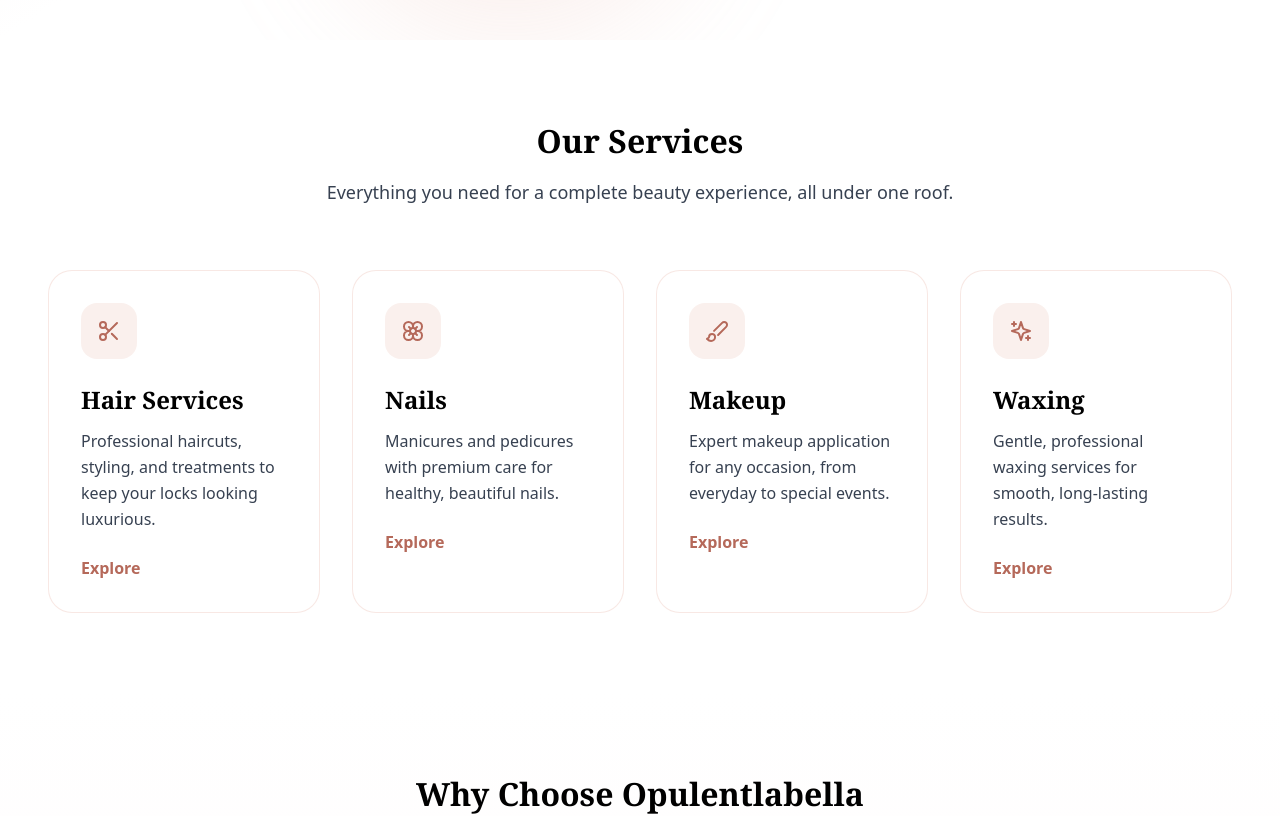
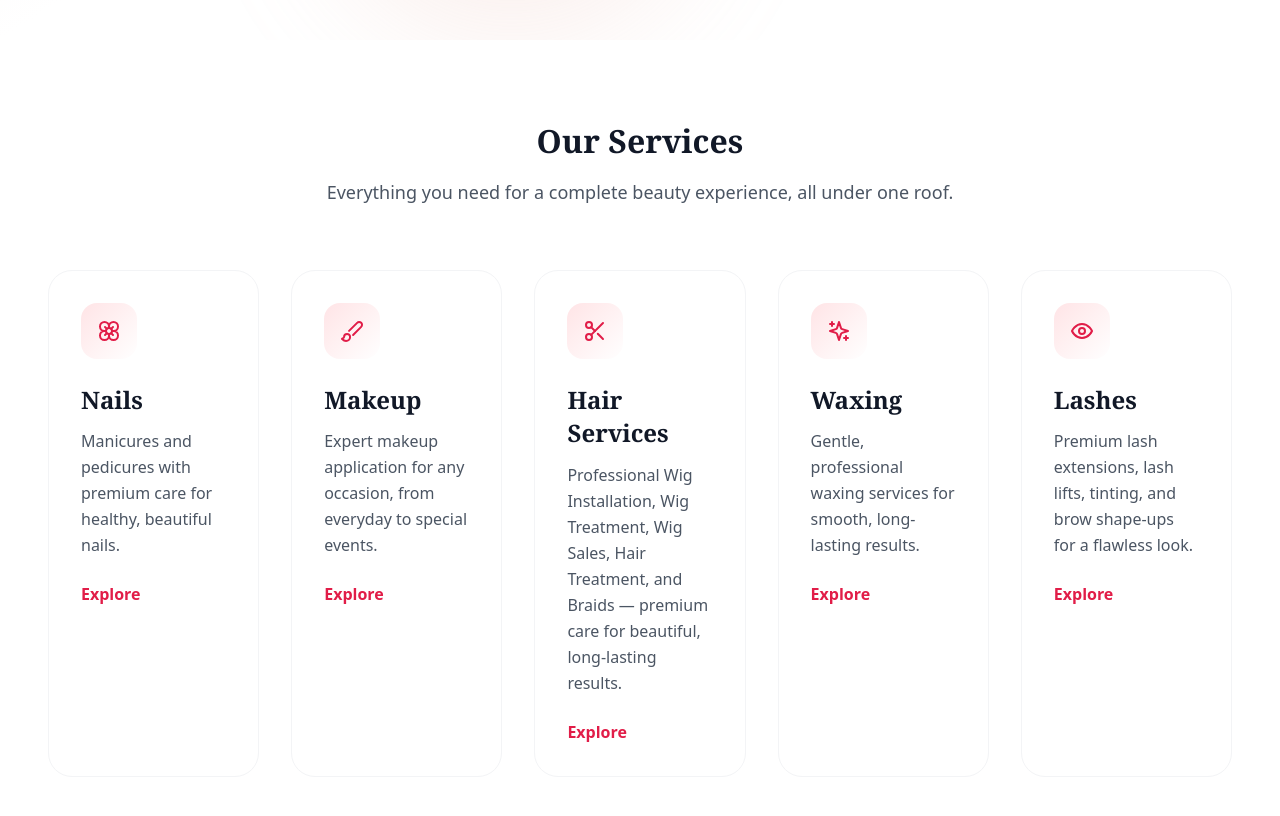
Before and after one commit to sahooankita020-debug/opulentlabella-new, a React (Vite) app: page / in a window 1280 px wide. Shown: the part 760-1576 px from the top of the page. Built offline with nearby package versions, Linux system fonts and the light colour scheme.

Commit message:
Updated services, footer hours, hero color, and icons

```diff
--- a/src/components/Footer.tsx
+++ b/src/components/Footer.tsx
@@ -20,10 +20,12 @@ export default function Footer() {
           <div>
             <h4 className="font-semibold text-white mb-4">Services</h4>
             <ul className="space-y-2 text-sm">
-              <li><a className="hover:text-[#B5695A] transition-colors" href="#">Hair Services</a></li>
               <li><a className="hover:text-[#B5695A] transition-colors" href="#">Nails</a></li>
               <li><a className="hover:text-[#B5695A] transition-colors" href="#">Makeup</a></li>
+              <li><a className="hover:text-[#B5695A] transition-colors" href="#">Hair</a></li>
               <li><a className="hover:text-[#B5695A] transition-colors" href="#">Waxing</a></li>
+              <li><a className="hover:text-[#B5695A] transition-colors" href="#">Lashes</a></li>
+
             </ul>
           </div>
 
@@ -67,14 +69,15 @@ export default function Footer() {
         <div className="grid grid-cols-1 md:grid-cols-2 gap-12 py-8 border-t border-[#B5695A]/10">
 
           <div className="flex items-start gap-3">
-            <Clock className="w-5 h-5 text-[#B5695A]" />
+            <Clock className="w-5 h-5 text-rose-400 mt-1 flex-shrink-0" />
             <div>
               <p className="font-semibold text-white mb-2">Hours</p>
-              <p className="text-sm text-gray-400">Mon - Fri: 10:00 AM - 7:00 PM</p>
-              <p className="text-sm text-gray-400">Saturday: 10:00 AM - 6:00 PM</p>
-              <p className="text-sm text-gray-400">Sunday: Closed</p>
+              <p className="text-sm">Monday - Friday: 09:00 AM - 17:30 PM</p>
+              <p className="text-sm">Saturday: 09:00 AM - 13:30 PM</p>
+              <p className="text-sm">Sunday: Closed</p>
             </div>
           </div>
+
 
           <div className="flex items-start gap-3">
             <MapPin className="w-5 h-5 text-[#B5695A]" />
--- a/src/components/Hero.tsx
+++ b/src/components/Hero.tsx
@@ -32,7 +32,7 @@ export default function Hero() {
         {/* Heading */}
         <h1 className="font-serif text-display-lg lg:text-5xl font-bold text-black mb-6">
           Affordable Beauty Services with a{' '}
-          <span className="text-[#B5695A] font-extrabold">
+          <span className="text-[#C4636F] font-extrabold">
             Luxury Experience
           </span>
         </h1>
--- a/src/components/HowItWorks.tsx
+++ b/src/components/HowItWorks.tsx
@@ -10,7 +10,7 @@ const steps = [
   {
     icon: CreditCard,
     title: 'Confirm with a Deposit',
-    description: 'Secure your appointment with a small deposit to ensure your booking.',
+    description: 'A non refundable fee of a R150 is required to ensure your booking.',
   },
   {
     icon: Sparkles,
--- a/src/components/Services.tsx
+++ b/src/components/Services.tsx
@@ -1,25 +1,35 @@
-import { Scissors, Sparkles, Brush, Flower } from 'lucide-react';
+import { Scissors, Sparkles, Brush, Flower,Eye } from 'lucide-react';
 
 const services = [
   {
-    icon: Scissors,
-    title: 'Hair Services',
-    description: 'Professional haircuts, styling, and treatments to keep your locks looking luxurious.',
-  },
-  {
     icon: Flower,
     title: 'Nails',
-    description: 'Manicures and pedicures with premium care for healthy, beautiful nails.',
+    description:
+      'Manicures and pedicures with premium care for healthy, beautiful nails.',
   },
   {
     icon: Brush,
     title: 'Makeup',
-    description: 'Expert makeup application for any occasion, from everyday to special events.',
+    description:
+      'Expert makeup application for any occasion, from everyday to special events.',
+  },
+  {
+    icon: Scissors,
+    title: 'Hair Services',
+    description:
+      'Professional Wig Installation, Wig Treatment, Wig Sales, Hair Treatment, and Braids — premium care for beautiful, long-lasting results.',
   },
   {
     icon: Sparkles,
     title: 'Waxing',
-    description: 'Gentle, professional waxing services for smooth, long-lasting results.',
+    description:
+      'Gentle, professional waxing services for smooth, long-lasting results.',
+  },
+  {
+    icon: Eye,
+    title: 'Lashes',
+    description:
+      'Premium lash extensions, lash lifts, tinting, and brow shape-ups for a flawless look.',
   },
 ];
 
@@ -27,37 +37,38 @@ export default function Services() {
   return (
     <section className="py-section px-6 sm:px-8 lg:px-12 max-w-7xl mx-auto">
       <div className="text-center mb-16">
-        <h2 className="font-serif text-heading-lg mb-4 text-black">Our Services</h2>
-        <p className="text-lg text-gray-700 max-w-2xl mx-auto">
+        <h2 className="font-serif text-heading-lg mb-4 text-gray-900">Our Services</h2>
+        <p className="text-lg text-gray-600 max-w-2xl mx-auto">
           Everything you need for a complete beauty experience, all under one roof.
         </p>
       </div>
 
-      <div className="grid grid-cols-1 md:grid-cols-2 lg:grid-cols-4 gap-8">
+      {/* Fix: Grid for 5 items */}
+      <div className="grid grid-cols-1 sm:grid-cols-2 lg:grid-cols-3 xl:grid-cols-5 gap-8">
+
         {services.map((service, idx) => {
           const Icon = service.icon;
           return (
             <div
               key={idx}
-              className="group relative rounded-2xl p-8 bg-white border border-[#E7B2A6]/30 hover:border-[#E7B2A6] hover:shadow-xl transition-all duration-300 cursor-pointer overflow-hidden"
+              className="group relative rounded-2xl p-8 bg-white border border-gray-100
+              hover:border-rose-200 hover:shadow-xl transition-all duration-300 cursor-pointer overflow-hidden"
             >
-              {/* soft champagne hover overlay */}
-              <div className="absolute inset-0 bg-gradient-to-br from-champagne/60 to-white opacity-0 group-hover:opacity-100 transition-opacity duration-300" />
+              <div className="absolute inset-0 bg-gradient-to-br from-rose-50 to-transparent opacity-0
+              group-hover:opacity-100 transition-opacity duration-300" />
 
-              {/* ICON */}
               <div className="relative z-10">
-                <div className="inline-flex items-center justify-center w-14 h-14 rounded-xl bg-roseGold/20 mb-6 group-hover:bg-roseGold/30 transition-all duration-300">
-                  <Icon className="w-6 h-6 text-[#B5695A]" />
+                <div className="inline-flex items-center justify-center w-14 h-14 rounded-xl
+                bg-gradient-to-br from-rose-100 to-gold-100 mb-6
+                group-hover:shadow-lg group-hover:shadow-rose-200 transition-all duration-300">
+                  <Icon className="w-6 h-6 text-rose-600" />
                 </div>
 
-                {/* TITLE */}
-                <h3 className="font-serif text-heading-md mb-3 text-black">{service.title}</h3>
+                <h3 className="font-serif text-heading-md mb-3 text-gray-900">{service.title}</h3>
+                <p className="text-gray-600 leading-relaxed">{service.description}</p>
 
-                {/* DESCRIPTION */}
-                <p className="text-gray-700 leading-relaxed">{service.description}</p>
-
-                {/* EXPLORE LINK */}
-                <div className="mt-6 flex items-center text-[#B5695A] font-semibold group-hover:gap-2 transition-all duration-300">
+                <div className="mt-6 flex items-center text-rose-600 font-semibold
+                group-hover:gap-2 transition-all duration-300">
                   <span>Explore</span>
                   <span className="opacity-0 group-hover:opacity-100 transition-opacity duration-300">→</span>
                 </div>
@@ -65,6 +76,7 @@ export default function Services() {
             </div>
           );
         })}
+
       </div>
     </section>
   );
```
